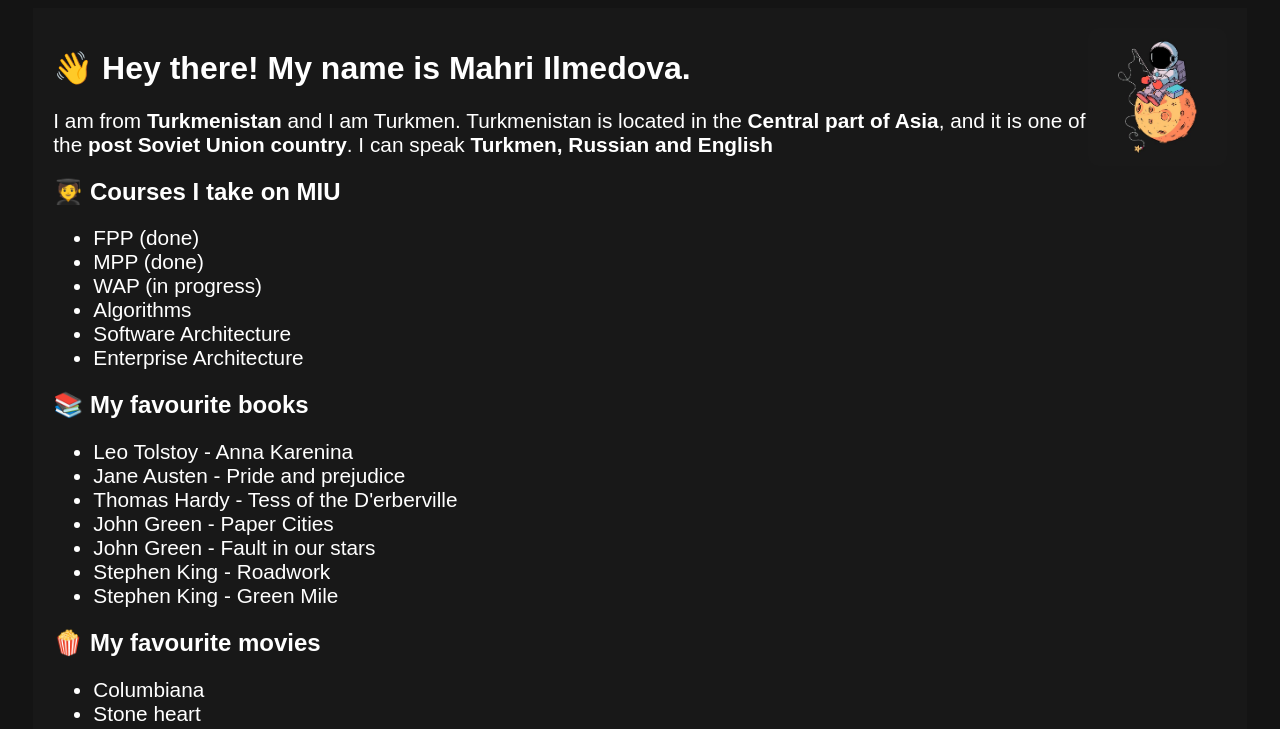
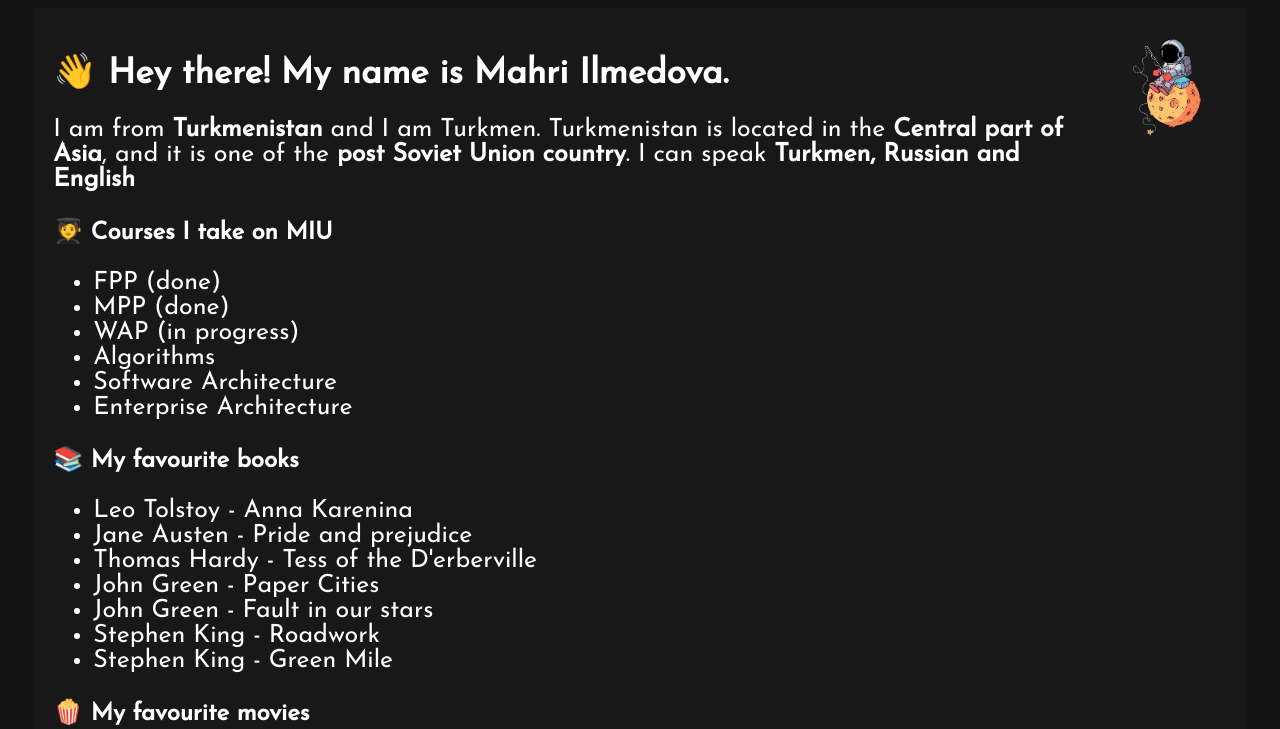
Before and after one commit to ilmedova/wap, a plain HTML site: page lab1/aboutme.html in a window 1280 px wide. Shown: the top 729 px of the page. Drawn offline with Linux system fonts and the light colour scheme.

Commit message:
fixed bug with font

```diff
--- a/lab1/aboutme.html
+++ b/lab1/aboutme.html
@@ -45,7 +45,7 @@
                         <li>Exorcist</li>
                         <li>Paranormal activity - (all parts)</li>
                     </ul>
-                    <div data-type="dot_art" class="emojis" style="font-size:max(min(1rem, 1.1428571428571428vw, calc(1.1428571428571428*var(--main-column-max-width)/100)), 0.7rem); text-align:left; white-space:pre;" contenteditable="" spellcheck="false">⠀⠀⠀⠀⠀⠀
+                    <div data-type="dot_art" class="emojis" style="text-align:left; white-space:pre;" contenteditable="" spellcheck="false">⠀⠀⠀⠀⠀⠀
                         ⠀⠀⠀⠀⠀⠀⠀⠀⠀⠀⠀⠀⠀⠀⠀⠀⠀⠀⠀⠀⠀⠀⠀⠀⠀⠀⠀⠀⠀⠀⠀⠀⠀⠀⠀⠀⠀⠀
                     ⊂_ヽ
                         ＼＼
--- a/public/css/style.css
+++ b/public/css/style.css
@@ -1,11 +1,13 @@
+@import url("https://fonts.googleapis.com/css?family=Josefin+Sans");
+
 body {
-    font-family: "Arial", sans-serif;
+    font-family: "Josefin Sans", sans-serif;
     background: rgb(20, 20, 20);
     color: #ffffff;
 }
 
 h1{
-    font-size: 2rem;
+    font-size: 35px;
 }
 
 .profile-picture-area{
@@ -40,10 +42,6 @@ a:visited{
     color: aqua;
 }
 
-p{
-    font-size: 1.3rem;
+p,ul{
+    font-size: 25px;
 }
-
-ul{
-    font-size: 1.3rem;
-}
```
